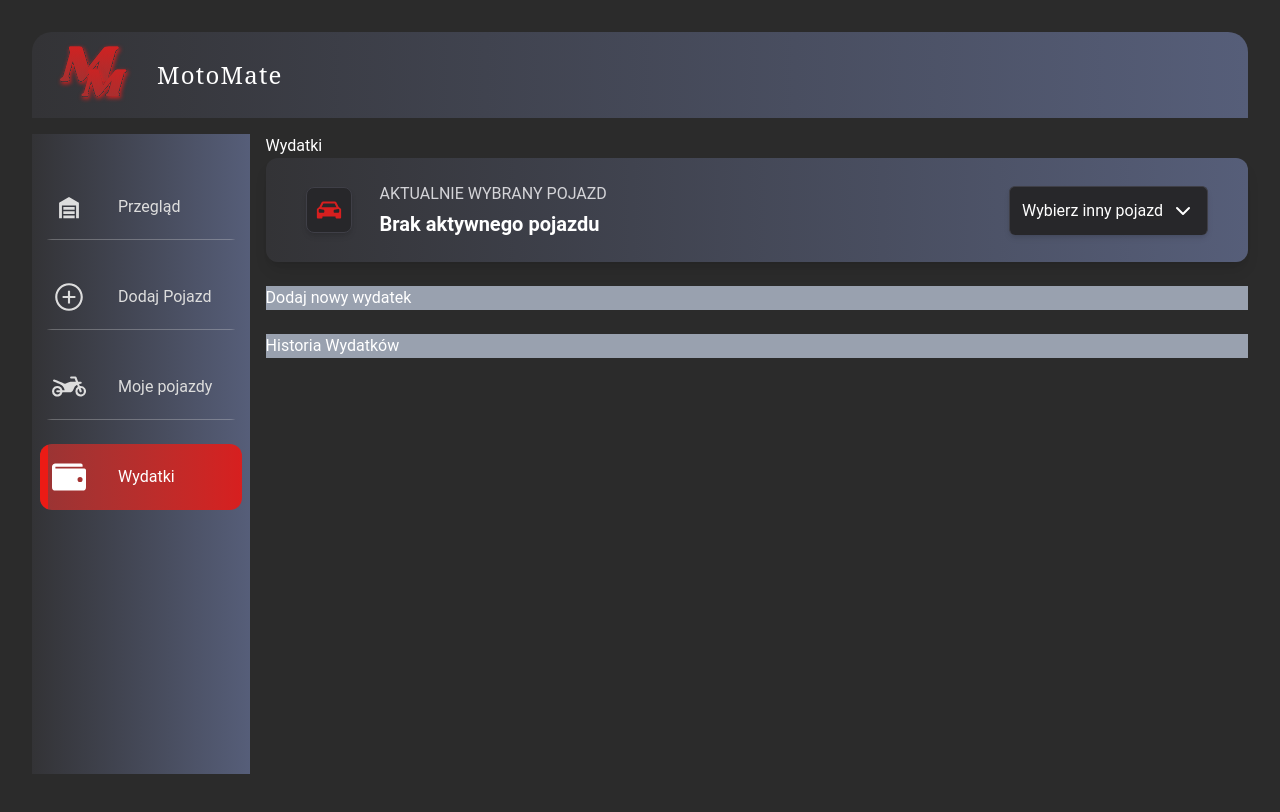
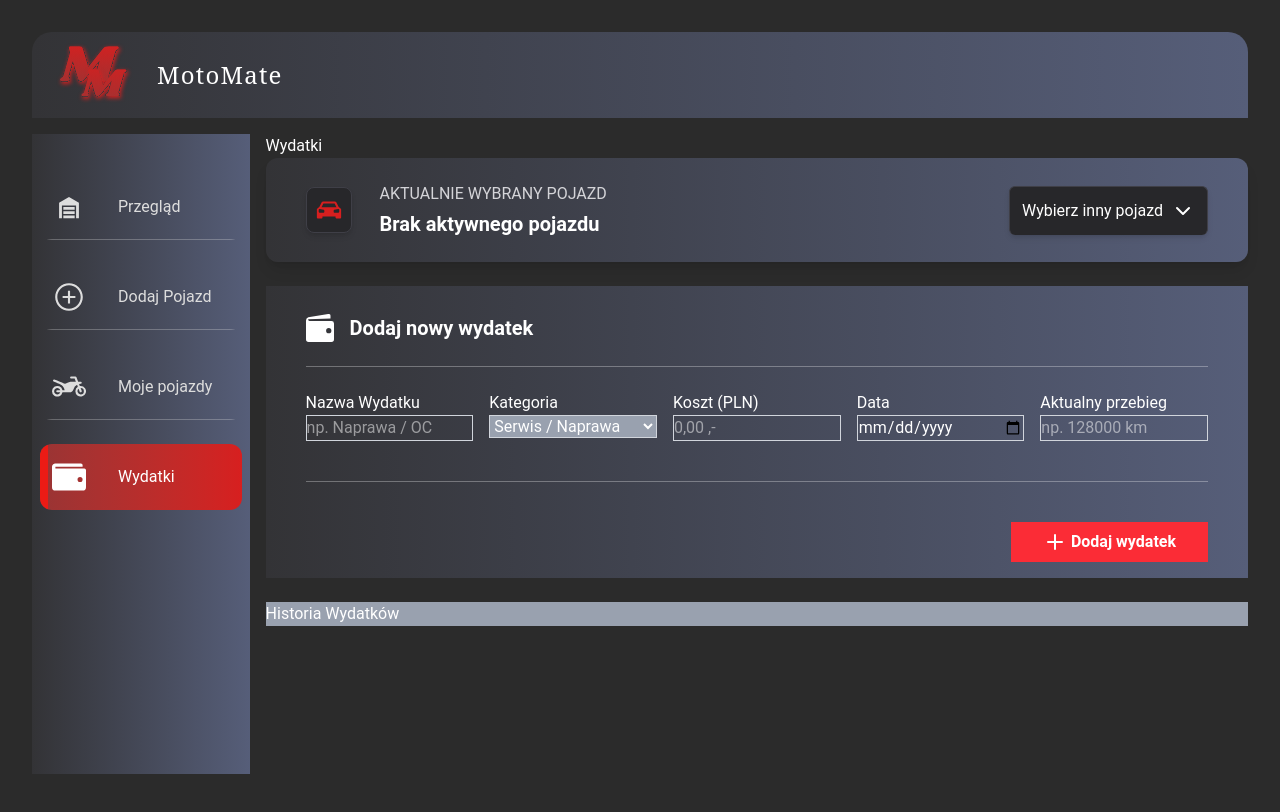
Before and after one commit to kamil-plewinski/moto-mate, a React (Vite) app: page /expenses in a window 1280 px wide. Shown: the top 812 px of the page. Built offline with nearby package versions, Linux system fonts and the light colour scheme; no server answers; a web font is replaced by a local one.

Commit message:
feat: add expenses form layout

```diff
--- /dev/null
+++ b/src/components/icons/WalletIcon.tsx
@@ -0,0 +1,15 @@
+export default function WalletIcon() {
+  return (
+    <svg
+      xmlns="http://www.w3.org/2000/svg"
+      width="28"
+      height="28"
+      viewBox="0 0 16 16"
+    >
+      <path
+        fill="currentColor"
+        d="M14.5 4H2.38a1 1 0 0 1-1.19-.982v-.019L14 2.5V1.31A1.18 1.18 0 0 0 12.684.001L1.31 1.85A2.004 2.004 0 0 0 0 3.727v10.772a1.5 1.5 0 0 0 1.5 1.5h13a1.5 1.5 0 0 0 1.5-1.5v-9.01l.001-.041a1.45 1.45 0 0 0-1.45-1.45l-.053.001zM13 11a1.5 1.5 0 1 1 .001-3.001A1.5 1.5 0 0 1 13 11z"
+      />
+    </svg>
+  );
+}
--- a/src/components/page-components/expenses/AddExpense.tsx
+++ b/src/components/page-components/expenses/AddExpense.tsx
@@ -1,7 +1,81 @@
+import WalletIcon from "../../icons/WalletIcon";
+import { Plus } from "lucide-react";
+
 export default function AddExpense() {
   return (
-    <div className="w-full bg-gray-400">
-      <h2>Dodaj nowy wydatek</h2>
+    <div className="p-4 w-full custom-background md:px-10">
+      <div className="flex items-center gap-4 mt-3">
+        <WalletIcon />
+        <h2 className="font-semibold text-lg sm:text-xl">Dodaj nowy wydatek</h2>
+      </div>
+      <div className="my-6 h-px w-full bg-white/30"></div>
+      <form className="grid grid-cols-2 gap-4 sm:grid-cols-3 md:grid-cols-4 xl:grid-cols-5">
+        <div>
+          <label htmlFor="expense-name">Nazwa Wydatku</label> <br />
+          <input
+            type="text"
+            id="expense-name"
+            name="expense-name"
+            placeholder="np. Naprawa / OC"
+            required
+            className="border border-gray-300 w-full max-w-60"
+          />
+        </div>
+        <div>
+          <label htmlFor="category">Kategoria</label> <br />
+          <select
+            id="category"
+            name="category"
+            className="border border-gray-300 bg-gray-400 w-full max-w-60"
+          >
+            <option value="service-repair">Serwis / Naprawa</option>
+            <option value="parts">Części zamienne</option>
+            <option value="fluids">Płyny eksploatacyjne</option>
+            <option value="insurance">Ubezpieczenie</option>
+            <option value="other">Inne koszty</option>
+          </select>
+        </div>
+        <div>
+          <label htmlFor="cost">Koszt (PLN)</label> <br />
+          <input
+            type="number"
+            id="cost"
+            name="cost"
+            placeholder="0,00 ,-"
+            required
+            className="border border-gray-300 w-full max-w-60"
+          />
+        </div>
+        <div>
+          <label htmlFor="date">Data</label> <br />
+          <input
+            type="date"
+            id="date"
+            name="date"
+            required
+            className="border border-gray-300 w-full max-w-60"
+          />
+        </div>
+        <div>
+          <label htmlFor="recent-odometer">Aktualny przebieg</label> <br />
+          <input
+            type="number"
+            id="recent-odometer"
+            name="recent-odometer"
+            placeholder="np. 128000 km"
+            required
+            className="border border-gray-300 w-full max-w-60"
+          />
+        </div>
+        <div className="my-6 h-px w-full col-span-full bg-white/30"></div>
+        <button
+          type="submit"
+          className="col-span-full flex items-center justify-center gap-1 ml-auto font-semibold bg-red-500 py-2 px-8 cursor-pointer"
+        >
+          <Plus />
+          Dodaj wydatek
+        </button>
+      </form>
     </div>
   );
 }
--- a/src/pages/ExpensesPage.tsx
+++ b/src/pages/ExpensesPage.tsx
@@ -63,7 +63,7 @@ export default function ExpensesPage() {
   return (
     <>
       <h1>Wydatki</h1>
-      <div className="flex flex-col items-center gap-6">
+      <div className="flex flex-col items-center gap-6 pb-26">
         <VehicleSelector
           vehiclesList={vehiclesList}
           setActiveVehicle={setActiveVehicle}
```
